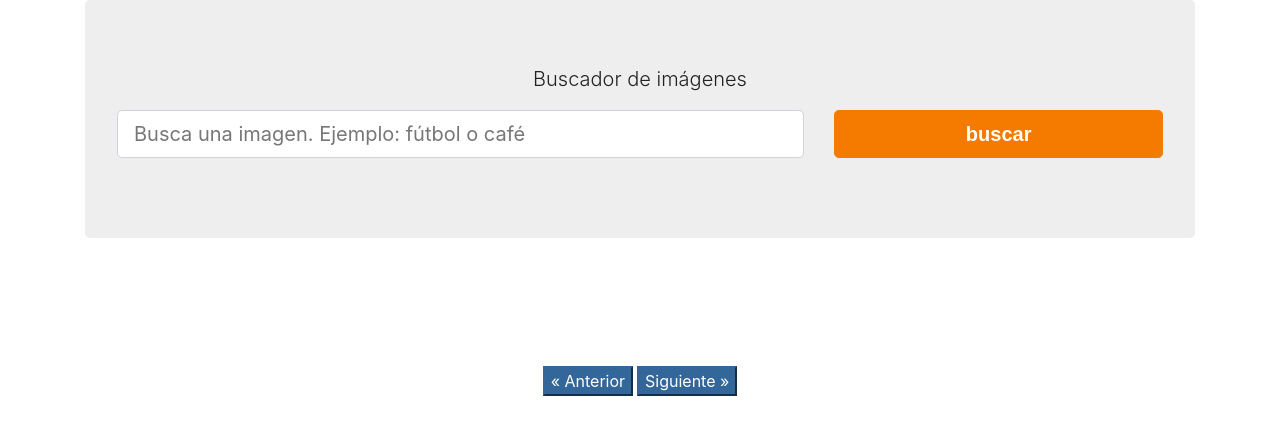
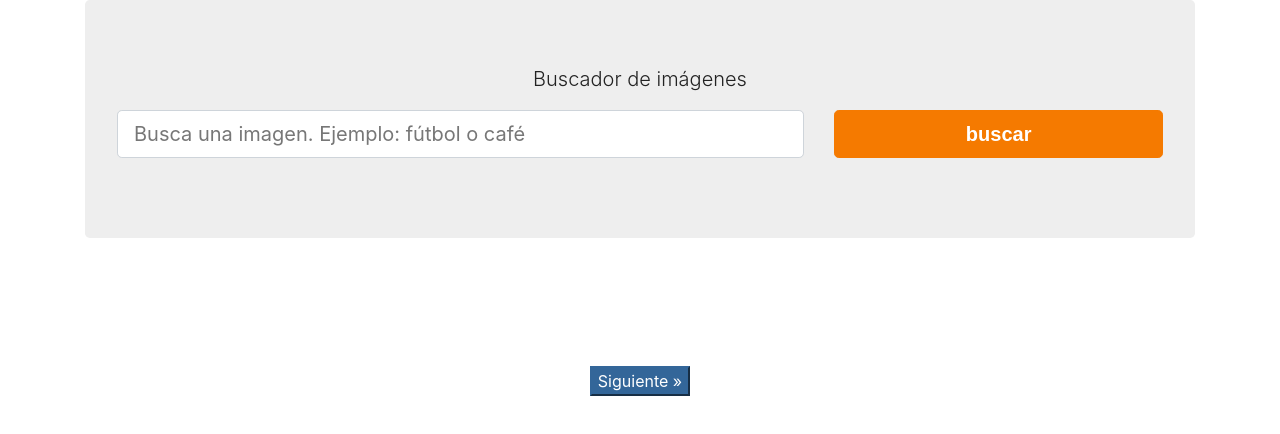
Before and after one commit to nvizcarra/image-repo, a React (Create React App) app: page / in a window 1280 px wide. Shown: the top 434 px of the page. Built offline with nearby package versions, Linux system fonts and the light colour scheme; a web font is replaced by a local one.

Commit message:
Hiding navigation buttons

```diff
--- a/src/App.js
+++ b/src/App.js
@@ -8,8 +8,8 @@
 
   const [ busqueda, guardarBusqueda ] = useState('');
   const [ imagenes, guardarImagenes ] = useState([]);
-  const [ paginaactual, guardarPaginaActual ] = useState(5);
-  const [ totalpaginas, guardarTotalPaginas ] = useState(10);
+  const [ paginaactual, guardarPaginaActual ] = useState(1);
+  const [ totalpaginas, guardarTotalPaginas ] = useState(3);
 
   // useEffect
   useEffect(() => {
@@ -18,7 +18,7 @@
 
     const imagenesPorPagina = 30;
     const key = '22045805-39d9ab781e3daa10a0055cd54';
-    const url = `https://pixabay.com/api/?key=${key}&q=${busqueda}&per_page=${imagenesPorPagina}`;
+    const url = `https://pixabay.com/api/?key=${key}&q=${busqueda}&per_page=${imagenesPorPagina}&page=${paginaactual}`;
 
     const respuesta = await fetch(url);
     const resultado = await respuesta.json();
@@ -28,10 +28,14 @@
     // Calcular el total de páginas
     const calcularTotalPaginas = Math.ceil(resultado.totalHits / imagenesPorPagina );
     guardarTotalPaginas(calcularTotalPaginas);
+
+    // Mover pantalla hacia arriba
+    const jumbotron = document.querySelector('.jumbotron');
+    jumbotron.scrollIntoView({ behavior: 'smooth'})
    }
    consultarApi();
 
-  }, [busqueda])
+  }, [busqueda, paginaactual])
 
   // Definir la página anterior
   const paginaAnterior = () => {
@@ -68,17 +72,21 @@
           imagenes={imagenes}
         />
 
+        { (paginaactual === 1) ? null : (
             <button
                 type="button"
                 className="bbtn btn-info mr-1"
                 onClick={paginaAnterior}
             >&laquo; Anterior</button>
+        )}
 
+        {(paginaactual === totalpaginas ) ? null : (
             <button
                 type="button"
                 className="bbtn btn-info"
                 onClick={paginaSiguiente}
             >Siguiente &raquo;</button>
+        )}
       </div>
     </div>
   );
```
Lines whose indentation alone changed are shown as unchanged.
